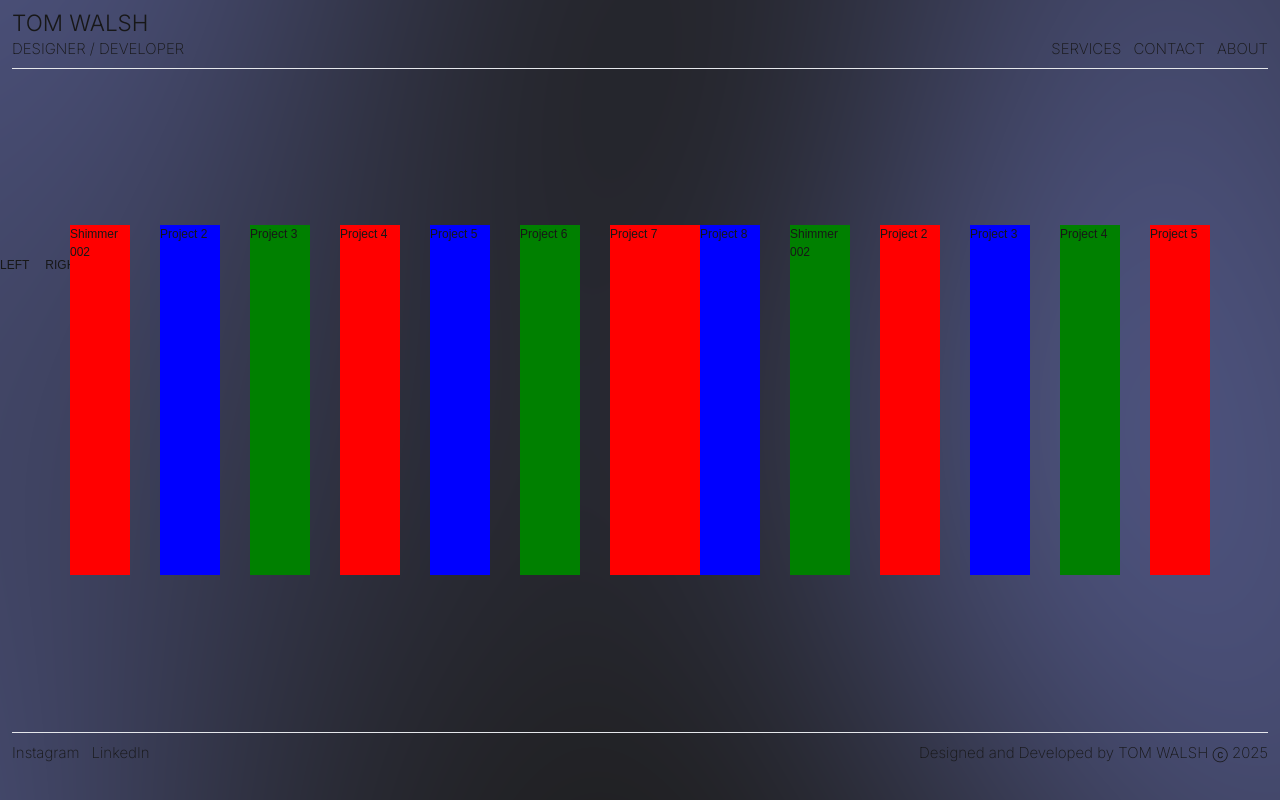
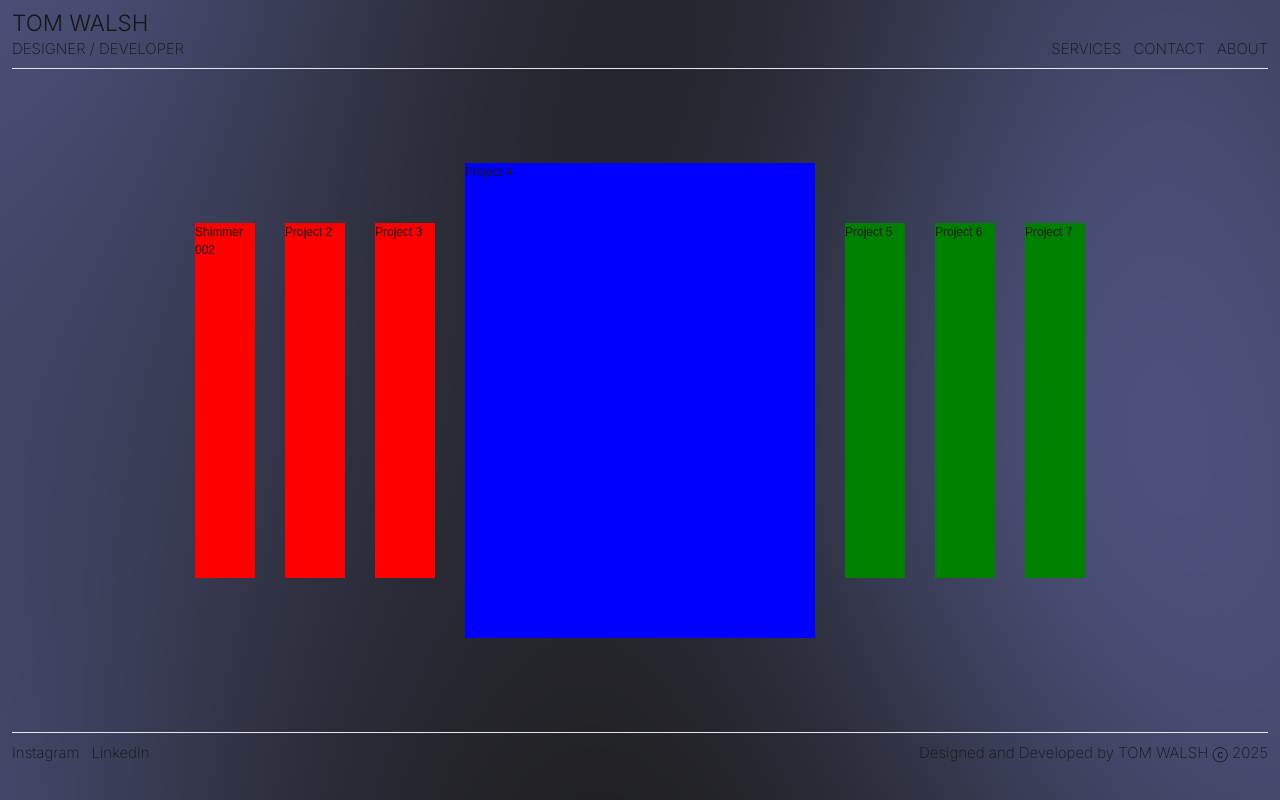
Before and after one commit to thomaswalsh92/r3f-portfolio-2025, a Next.js app: page / in a window 1280 px wide. Built offline with nearby package versions, Linux system fonts and the light colour scheme.

Commit message:
Working layout with CSS grid

```diff
--- a/src/app/components/Carousel.jsx
+++ b/src/app/components/Carousel.jsx
@@ -51,11 +51,11 @@ const Carousel = () => {
 
   const [carouselOffset, setCarouselOffset] = useState(0);
 
-  const ref = useRef(null);
+  const carouselOuter = useRef(null);
+  const carouselContainer = useRef(null);
   useEffect(() => {
-    setHeight(ref.current.clientHeight);
-    setWidth(ref.current.clientWidth);
-    console.log(ref.current);
+    setHeight(carouselOuter.current.clientHeight);
+    setWidth(carouselOuter.current.clientWidth);
   }, []);
 
   //item
@@ -68,36 +68,30 @@ const Carousel = () => {
   //distribution
   const margin = 128;
   const range = width - (margin * 2); /*prettier-ignore*/
-  const start = margin;
-  let numVisible = Math.floor(range / (collapsedWidth + gap)); /*prettier-ignore*/
+  //! how many we can fit into the range
+  let numVisible = Math.floor((range - expandedWidth) / (collapsedWidth + gap)); /*prettier-ignore*/
 
-  //force odd number of items
-  if (numVisible % 2 === 1) {
+  //!force into odd number of items there is always a centred item
+  if (numVisible % 2 === 0) {
     numVisible = numVisible + 1;
   }
-
-  const spaceForVisible = (collapsedWidth + gap) * numVisible;
-  const remainder = range - spaceForVisible;
 
   const calculateTop = (i) => {
     return (height - collapsedHeight) / 2 /*prettier-ignore*/
   };
 
-  const calculateLeft = (i) => {
-    return (start + ((collapsedWidth + gap) * i)) - (collapsedWidth / 2) + (remainder / 2) /*prettier-ignore*/
-  };
+  const debugGetColor = (i) => {
+    const centrePoint = Math.floor(numVisible / 2);
+    if (i < centrePoint) {
+      return "red";
+    }
 
-  const debugGetColor = (i) => {
-    const select = i % 3;
-    switch (select) {
-      case 0:
-        return "red";
-      case 1:
+    if (i === centrePoint) {
       return "blue";
-      case 2:
+    }
+
+    if (i > centrePoint) {
       return "green";
-      default:
-        "white";
     }
   };
 
@@ -109,11 +103,13 @@ const Carousel = () => {
     setCarouselOffset(carouselOffset + 1);
   };
 
-  const focusedItem = numVisible / 2;
+  const repeatedProjects = [];
+
+  numVisible;
 
   return (
-    <div className="carouselContainer" ref={ref}>
-      <button style={{ marginTop: 256 }} onClick={() => handleLeft()}>
+    <div className="carouselOuter" ref={carouselOuter}>
+      {/* <button style={{ marginTop: 256 }} onClick={() => handleLeft()}>
         LEFT
       </button>
       <button
@@ -121,25 +117,42 @@ const Carousel = () => {
         onClick={() => handleRight()}
       >
         RIGHT
-      </button>
-      {[...projects, ...projects, ...projects].map((project, i) => {
-        if (i <= numVisible) {
+      </button> */}
+      <div
+        ref={carouselContainer}
+        className="carouselContainer"
+        style={{
+          height: 475,
+          display: "grid",
+          gridTemplateColumns: `repeat(${Math.floor(numVisible / 2)}, 60px)
+          350px
+          repeat(${Math.floor(numVisible / 2)}, 60px) `,
+          gridTemplateRows: "60px 355px 60px",
+          gridColumnGap: 30,
+          gridRowGap: 0,
+          marginTop: "auto",
+          marginBottom: "auto",
+        }}
+      >
+        {[...projects, ...projects, ...projects].map((project, index) => {
+          let isFocused = false;
+          if (Math.floor(numVisible / 2) === Math.floor(index)) {
+            isFocused = true;
+          }
           return (
+            index < numVisible && (
               <CarouselItem
                 style={{
-                position: "absolute",
-                height: collapsedHeight,
-                width: focusedItem === i ? collapsedWidth * 2 : collapsedWidth,
-                top: calculateTop(i),
-                left: calculateLeft(i),
-                backgroundColor: debugGetColor(i),
+                  gridRow: isFocused ? "1 / span 3" : "2 / span 1",
+                  backgroundColor: debugGetColor(index),
                 }}
                 project={project}
-              index={i}
+                index={index}
               />
+            )
           );
-        }
         })}
+      </div>
     </div>
   );
 };
--- a/src/app/globals.css
+++ b/src/app/globals.css
@@ -129,10 +129,17 @@ h2 {
 
 /* CAROUSEL CONTAINER */
 
-.carouselContainer {
+.carouselOuter {
   height: 100%;
   width: 100vw;
   position: fixed;
+  display: flex;
+  align-items: centre;
+  justify-content: center;
   top: 0;
   left: 0;
 }
+
+/* .carouselContainer {
+
+} */
```
Lines whose indentation alone changed are shown as unchanged.
